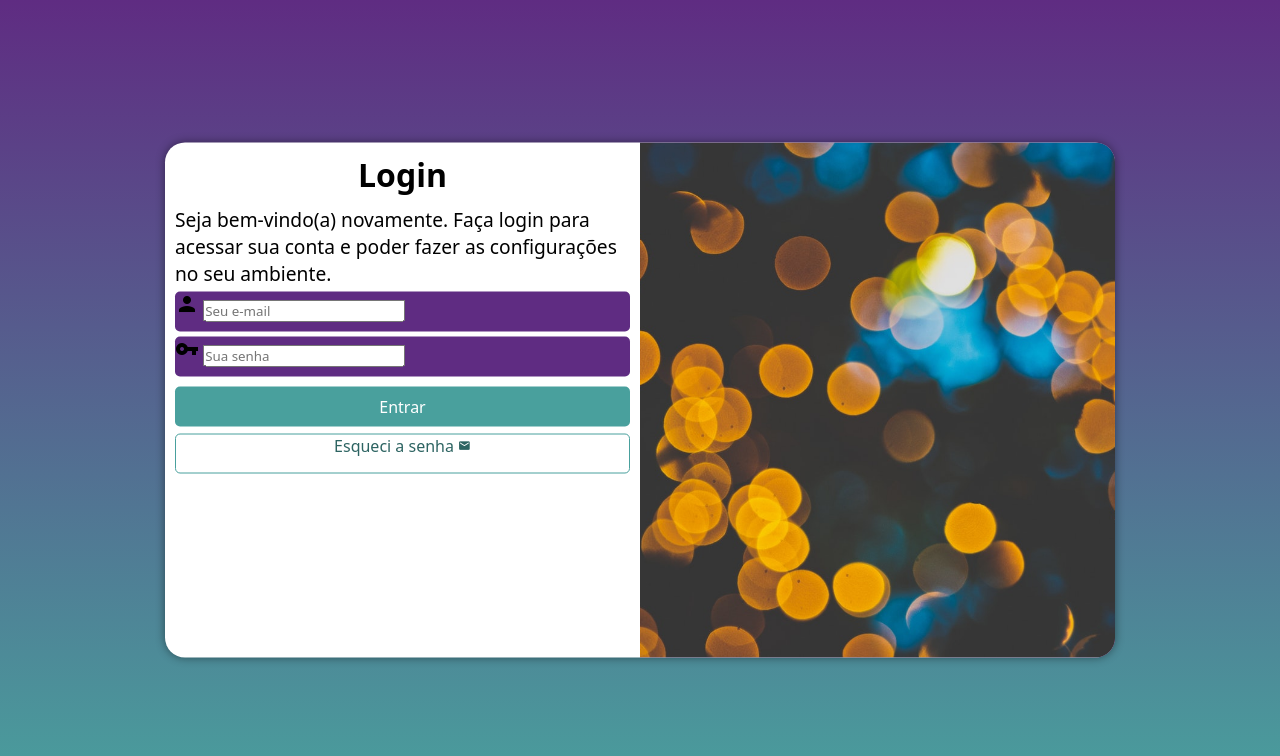
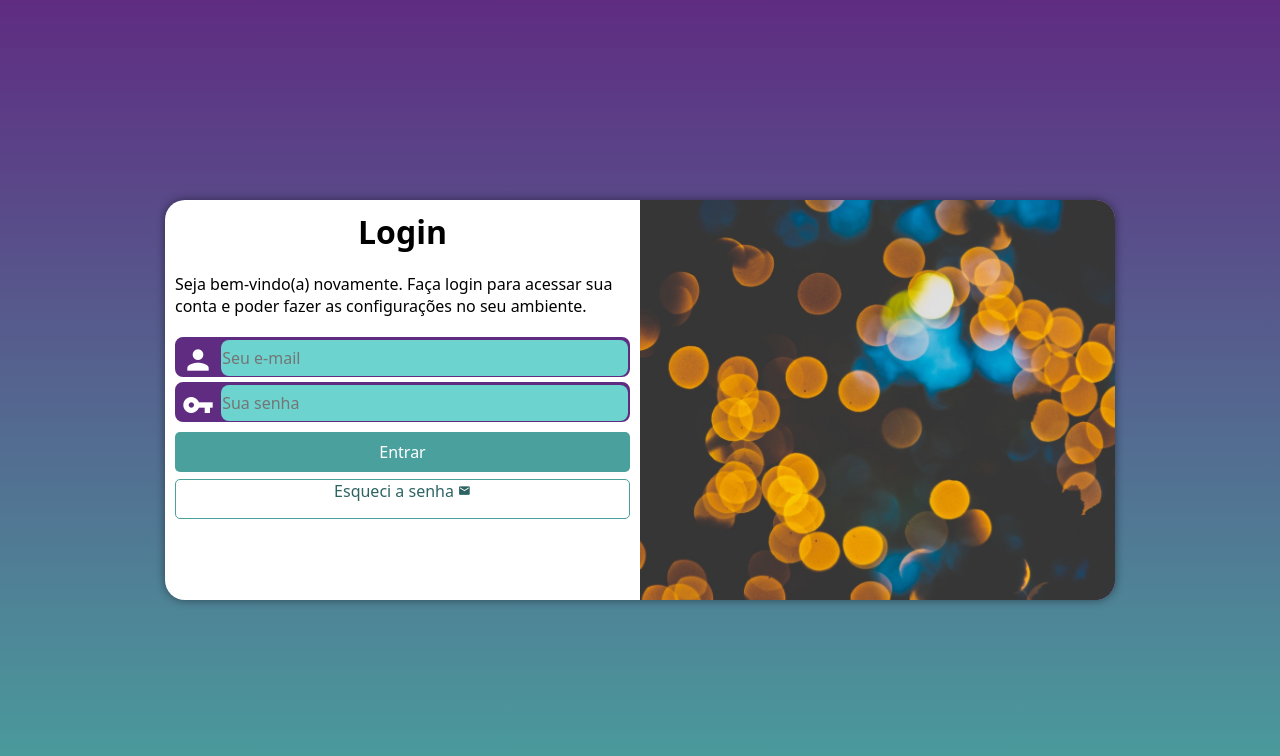
Before and after one commit to viniciustixu/Projeto-login, a plain HTML site: page index.html in a window 1280 px wide. Drawn offline with Linux system fonts and the light colour scheme.

Commit message:
projeto-login finalizado

```diff
--- a/estilos/mediaquery.css
+++ b/estilos/mediaquery.css
@@ -1,12 +1,13 @@
 @charset "UTF-8";
 
-@media screen and (min-width: 768px) and (max-width: 992px) {
+@media screen and (min-width: 768px) and (max-width: 992px) {  /* CONFIGURAÇÃO PARA TABLET */
     body {
         background-image: linear-gradient(to top, #49a09d, #5f2c82);
     }
 
     section#login {
         width: 80vw;
+        height: 300px;
     }
 
     section#login > div#imagem {
@@ -21,13 +22,14 @@
     }
 }
 
-@media screen and (min-width: 992px) {
+@media screen and (min-width: 992px) { /* CONFIGURAÇÃO PARA DESKTOP */
     body {
         background-image: linear-gradient(to top, #49a09d, #5f2c82);
     }
 
     section#login {
         width: 950px;
+        height: 400px;
     }
 
     section#login > div#imagem {
@@ -46,6 +48,7 @@
     }
 
     div#formulario > p {
-        font-size: 1.2em;
+        font-size: 1em;
+        margin: 20px 0px;
     }
 }
--- a/estilos/style.css
+++ b/estilos/style.css
@@ -28,7 +28,6 @@
     position: absolute;
     top: 50%;
     left: 50%;
-    transform: translate(-50%, -50%);
     overflow: hidden;
 
     background-color: white;
@@ -37,7 +36,9 @@
     border-radius: 20px;
     box-shadow: 0px 0px 10px rgba(0, 0, 0, 0.450);
 
+    transform: translate(-50%, -50%);
     transition: width .2s, height .2s;
+    transition-timing-function: ease;
 }
 
 section#login > div#imagem {
@@ -81,15 +82,40 @@
 
 form > div.campo {
     background-color: #5f2c82;
+    border: 2px solid #5f2c82;
     width: 100%;
     display: block;
     height: 40px;
-    border-radius: 5px;
+    border-radius: 8px;
     margin: 5px 0px;
 }
 
 div.campo > label {
     display: none;
+}
+
+div.campo > span.material-icons {
+    font-size: 2em;
+    color: white;
+    width: 40px;
+    padding: 5px;
+}
+
+div.campo > input {
+    background-color: #6cd3cf;
+    font-size: 1em;
+    width: calc(100% - 44.4px);
+    padding: 1px;
+
+    height: 100%;
+    border: 0px;
+    border-radius: 8px;
+    transform: translateY(-12px);
+}
+
+div.campo > input:focus-within {
+    background-color: white;
+    border: none;
 }
 
 form > a.botao {
```
